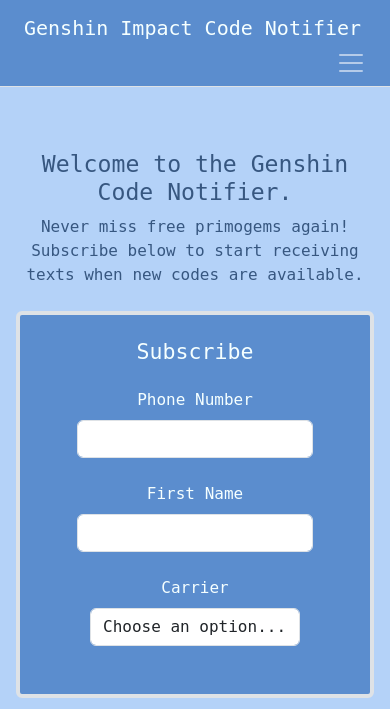
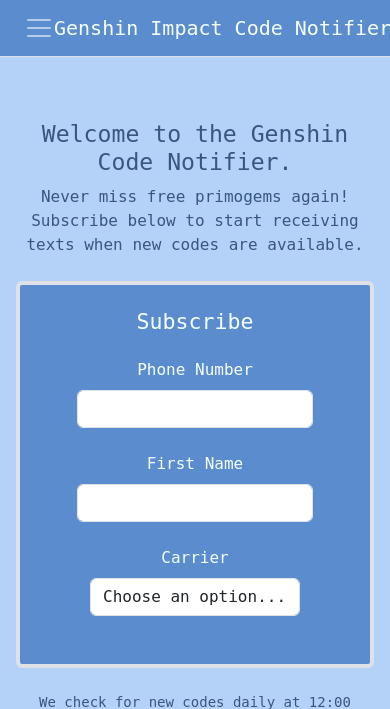
Before and after one commit to baileystarr4/Genshin-Impact-Code-Notifier, a Django app: page / in a window 390 px wide. Shown: the top 709 px of the page. Run offline with Django 5.2, Linux system fonts and the light colour scheme; parts of the project's set-up code (start-up, migrations or seed data) failed here and were passed over; some web fonts are replaced.

Commit message:
Move hamburger toggle to the left

```diff
--- a/website/genshin_code_notifier/templates/base.html
+++ b/website/genshin_code_notifier/templates/base.html
@@ -29,16 +29,10 @@
   <body class="d-flex flex-column min-vh-100">
 
     <nav class="navbar sticky-top navbar-expand-lg border-bottom pe-4 ps-4">
-      <!-- nav brand / title -->
-      <a class="navbar-brand m-0" href="/">
-        <span class="nav_brand tw-bold white_text">
-          <img src="{% static '/images/Primogem.ico' %}" class="nav_img d-none d-lg-inline">
-          Genshin Impact Code Notifier
-        </span>
-      </a>
-
+      <div class="d-flex w-100 align-items-center">
+        <!-- hamburger toggle -->
         <button
-        class="navbar-toggler nav_tog p-0 ms-auto"
+          class="navbar-toggler nav_tog p-0"
           type="button"
           data-bs-toggle="collapse"
           data-bs-target="#navbar"
@@ -48,6 +42,15 @@
         >
           <span class="navbar-toggler-icon navbar-dark"></span>
         </button>
+
+        <!-- nav brand / title -->
+        <a class="navbar-brand m-0" href="/">
+          <span class="nav_brand tw-bold white_text">
+            <img src="{% static '/images/Primogem.ico' %}" class="nav_img d-none d-lg-inline">
+            Genshin Impact Code Notifier
+          </span>
+        </a>
+      </div>
 
       <div
         class="collapse navbar-collapse justify-content-start justify-content-lg-end"
```
Lines whose indentation alone changed are shown as unchanged.
